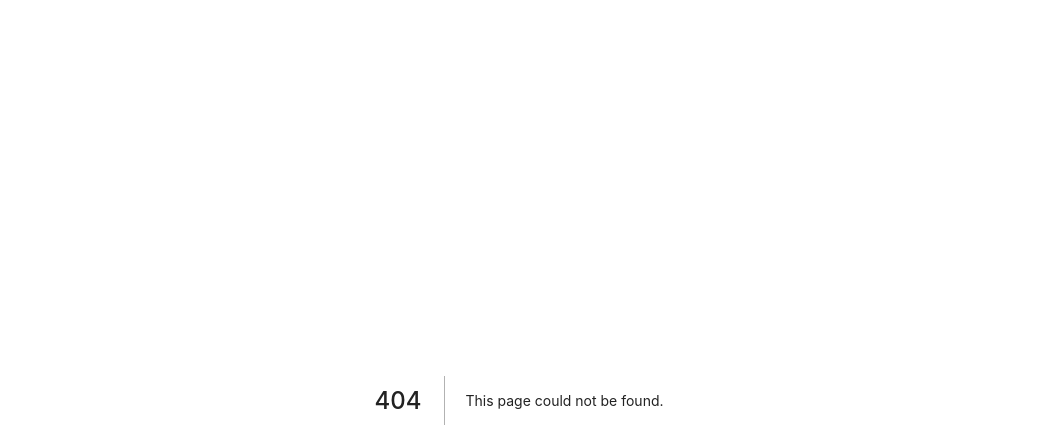
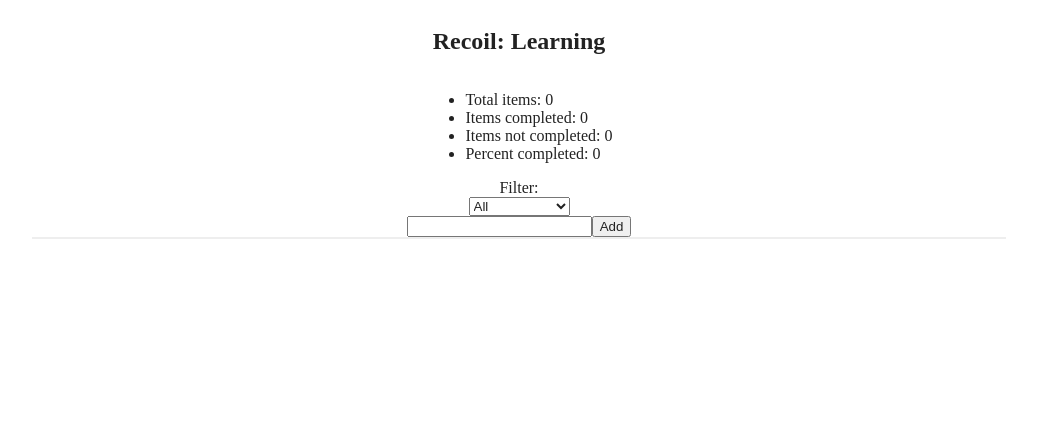
Before and after one commit to essofyany/darija-tweets-labeler, a Next.js app: page /recoil in a window 1280 px wide. Before the commit this address had no page. Shown: the top 448 px of the page, without its empty margins (121-1158 px from the left). Built offline with nearby package versions, Linux system fonts and the light colour scheme.

Commit message:
Practicing Recoil library for state management

```diff
--- a/data/helpers.json
+++ b/data/helpers.json
@@ -1 +1 @@
-{"chunckIndicator":[0,1,2]}
+{"chunckIndicator":[0,1,2,3,4,5,6,7,8,9]}
--- a/package.json
+++ b/package.json
@@ -28,6 +28,7 @@
     "rc-slider": "^9.7.2",
     "react": "^17.0.2",
     "react-dom": "^17.0.2",
-    "react-loader-spinner": "^4.0.0"
+    "react-loader-spinner": "^4.0.0",
+    "recoil": "^0.4.0"
   }
 }
--- /dev/null
+++ b/src/components/TodoItem .jsx
@@ -0,0 +1,57 @@
+import React from "react";
+import { useRecoilState } from "recoil";
+import { todoListAtom } from "../context/atoms";
+import { removeItemAtIndex, replaceItemAtIndex } from "../utils/arrayCrud";
+
+function TodoItem({ item }) {
+  const [todoList, setTodoList] = useRecoilState(todoListAtom);
+  const index = todoList.findIndex((listItem) => listItem === item);
+
+  const editItemText = ({ target: { value } }) => {
+    const newList = replaceItemAtIndex(todoList, index, {
+      ...item,
+      text: value,
+    });
+
+    setTodoList(newList);
+  };
+
+  const toggleItemCompletion = () => {
+    const newList = replaceItemAtIndex(todoList, index, {
+      ...item,
+      isComplete: !item.isComplete,
+    });
+
+    setTodoList(newList);
+  };
+
+  const deleteItem = () => {
+    const newList = removeItemAtIndex(todoList, index);
+
+    setTodoList(newList);
+  };
+  return (
+    <>
+      <div>
+        <input type="text" value={item.text} onChange={editItemText} />
+        <input
+          type="checkbox"
+          checked={item.isComplete}
+          onChange={toggleItemCompletion}
+        />
+        <button onClick={deleteItem}>X</button>
+      </div>
+      <style jsx>{`
+        div {
+          width: 90%;
+          background-color: #f4f4f4;
+          border-radius: 15px;
+          paddinf: 10px 0;
+          margin: 5px 0;
+        }
+      `}</style>
+    </>
+  );
+}
+
+export default TodoItem;
--- /dev/null
+++ b/src/components/TodoItemCreator.jsx
@@ -0,0 +1,40 @@
+import { useState } from "react";
+import { useSetRecoilState } from "recoil";
+import { todoListAtom } from "../context/atoms";
+
+function TodoItemCreator() {
+  const [inputValue, setInputValue] = useState("");
+  const setTodoList = useSetRecoilState(todoListAtom);
+
+  const addItem = () => {
+    setTodoList((oldTodoList) => [
+      ...oldTodoList,
+      {
+        id: getId(),
+        text: inputValue,
+        isComplete: false,
+      },
+    ]);
+    setInputValue("");
+  };
+
+  const onChange = ({ target: { value } }) => {
+    setInputValue(value);
+  };
+
+  return (
+    <div>
+      <input type="text" value={inputValue} onChange={onChange} />
+      <button type="submit" onClick={addItem}>
+        Add
+      </button>
+    </div>
+  );
+}
+
+let id = 0;
+function getId() {
+  return id++;
+}
+
+export default TodoItemCreator;
--- /dev/null
+++ b/src/components/TodoListFilters.jsx
@@ -0,0 +1,23 @@
+import { useRecoilState } from "recoil";
+import { todoListFilterAtom } from "../context/atoms";
+
+function TodoListFilters() {
+  const [filter, setFilter] = useRecoilState(todoListFilterAtom);
+
+  const updateFilter = ({ target: { value } }) => {
+    setFilter(value);
+  };
+
+  return (
+    <>
+      Filter:
+      <select value={filter} onChange={updateFilter}>
+        <option value="Show All">All</option>
+        <option value="Show Completed">Completed</option>
+        <option value="Show Uncompleted">Uncompleted</option>
+      </select>
+    </>
+  );
+}
+
+export default TodoListFilters;
--- /dev/null
+++ b/src/components/TodoListStats.jsx
@@ -0,0 +1,20 @@
+import { useRecoilValue } from "recoil";
+import { todoListStatsSelector } from "../context/selectors";
+
+function TodoListStats() {
+  const { totalUncompletedNum, percentCompleted, totalCompletedNum, totalNum } =
+    useRecoilValue(todoListStatsSelector);
+
+  const formattedPercentCompleted = Math.round(percentCompleted);
+
+  return (
+    <ul>
+      <li>Total items: {totalNum}</li>
+      <li>Items completed: {totalCompletedNum}</li>
+      <li>Items not completed: {totalUncompletedNum}</li>
+      <li>Percent completed: {formattedPercentCompleted}</li>
+    </ul>
+  );
+}
+
+export default TodoListStats;
--- a/src/components/WordsCard.jsx
+++ b/src/components/WordsCard.jsx
@@ -3,7 +3,6 @@ import Slider, { SliderTooltip } from "rc-slider";
 import "rc-slider/assets/index.css";
 import CloseIcon from "./CloseIcon";
 
-const { createSliderWithTooltip } = Slider;
 const { Handle } = Slider;
 
 const handle = (props) => {
@@ -29,7 +28,7 @@ function WordsCard({ text }) {
   }, []);
 
   function onSliderChange(value) {
-    console.log(value);
+    // setInput(value);
   }
 
   function handleDeleteToken(token) {
--- /dev/null
+++ b/src/context/atoms.js
@@ -0,0 +1,16 @@
+import { atom } from "recoil";
+
+export const LabeledTweetAtom = atom({
+  key: "LabeledTweetAtom",
+  default: {},
+});
+
+export const todoListAtom = atom({
+  key: "todoListAtom",
+  default: [],
+});
+
+export const todoListFilterAtom = atom({
+  key: "todoListFilterAtom",
+  default: "Show All",
+});
--- /dev/null
+++ b/src/context/selectors.js
@@ -0,0 +1,38 @@
+import { selector } from "recoil";
+import { todoListAtom, todoListFilterAtom } from "./atoms";
+
+export const filteredTodoListSelector = selector({
+  key: "filteredTodoListSelector",
+  get: ({ get }) => {
+    const filter = get(todoListFilterAtom);
+    const list = get(todoListAtom);
+
+    switch (filter) {
+      case "Show Completed":
+        return list.filter((item) => item.isComplete);
+      case "Show Uncompleted":
+        return list.filter((item) => !item.isComplete);
+      default:
+        return list;
+    }
+  },
+});
+
+export const todoListStatsSelector = selector({
+  key: "todoListStatsSelector",
+  get: ({ get }) => {
+    const todoList = get(todoListAtom);
+    const totalNum = todoList.length;
+    const totalCompletedNum = todoList.filter((item) => item.isComplete).length;
+    const totalUncompletedNum = totalNum - totalCompletedNum;
+    const percentCompleted =
+      totalNum === 0 ? 0 : (totalCompletedNum / totalNum) * 100;
+
+    return {
+      totalNum,
+      totalCompletedNum,
+      totalUncompletedNum,
+      percentCompleted,
+    };
+  },
+});
--- a/src/pages/_app.js
+++ b/src/pages/_app.js
@@ -1,6 +1,12 @@
+import { RecoilRoot } from "recoil";
 import "../styles.css";
+
 function MyApp({ Component, pageProps }) {
-  return <Component {...pageProps} />;
+  return (
+    <RecoilRoot>
+      <Component {...pageProps} />
+    </RecoilRoot>
+  );
 }
 
 export default MyApp;
--- /dev/null
+++ b/src/pages/recoil.js
@@ -0,0 +1,49 @@
+import React from "react";
+import { useRecoilValue } from "recoil";
+import TodoItem from "../components/TodoItem ";
+import TodoItemCreator from "../components/TodoItemCreator";
+import TodoListFilters from "../components/TodoListFilters";
+import TodoListStats from "../components/TodoListStats";
+import { filteredTodoListSelector } from "../context/selectors";
+
+function recoilPage() {
+  const todoList = useRecoilValue(filteredTodoListSelector);
+
+  return (
+    <>
+      <section>
+        <h1>Recoil: Learning</h1>
+        <TodoListStats />
+        <TodoListFilters />
+        <TodoItemCreator />
+        <div>
+          {todoList.map((item) => (
+            <TodoItem key={item.id} item={item} />
+          ))}
+        </div>
+      </section>
+      <style jsx>{`
+        section {
+          width: 95vw;
+          height: 95vh;
+          margin: 0 auto;
+          display: flex;
+          flex-direction: column;
+          align-items: center;
+          justify-content: felx-end;
+        }
+        section div {
+          width: 80%;
+          margin: 0 auto;
+          display: flex;
+          flex-direction: column;
+          align-items: center;
+          justify-content: felx-end;
+          border: 1px solid #eee;
+        }
+      `}</style>
+    </>
+  );
+}
+
+export default recoilPage;
--- /dev/null
+++ b/src/utils/arrayCrud.js
@@ -0,0 +1,7 @@
+export function replaceItemAtIndex(arr, index, newValue) {
+  return [...arr.slice(0, index), newValue, ...arr.slice(index + 1)];
+}
+
+export function removeItemAtIndex(arr, index) {
+  return [...arr.slice(0, index), ...arr.slice(index + 1)];
+}
```
Also changed, not shown: 1 other file (tests, documents, lock files or other folders).
